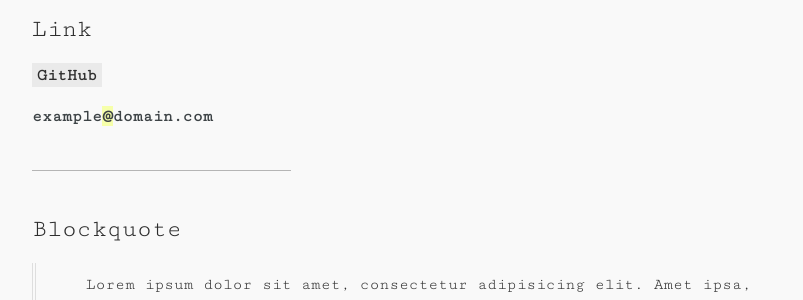
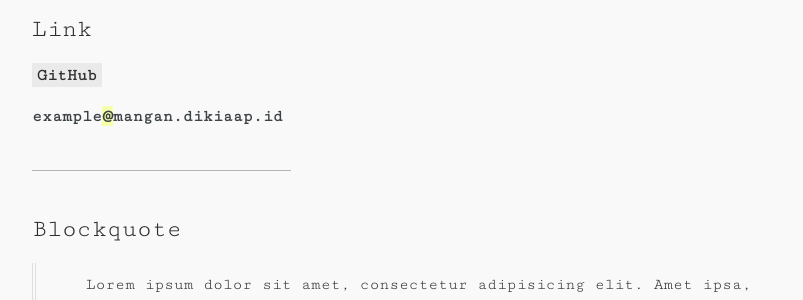
Before and after one commit to dikiaap/mangan, a Jekyll site: the page built from _posts/2016-05-05-welcome.md, in a window 1280 px wide. Shown: the part 1725-2025 px from the top of the page, without its empty margins (238-1041 px from the left). Built offline with Jekyll 4.4.1, drawn with Linux system fonts in a browser that asks for light colours; some web fonts are replaced.

```diff
--- a/_config.yml
+++ b/_config.yml
@@ -1,6 +1,6 @@
 # Site settings ...
-uri: domain.com
-url: https://domain.com
+uri: mangan.dikiaap.id
+url: https://mangan.dikiaap.id
 name: Your name
 title: Mangan
 email: example@domain.com
--- a/index.html
+++ b/index.html
@@ -6,7 +6,7 @@ layout: default
           <div class="content-col">
             <div class="dummy">
               <b><span class="big">Hi!</span></b> {{ site.description }}
-              <a href="mailto:{{ site.email }}"><b>{{ site.email }}</b></a>. <br><br>
+              <a href="mailto:example@domain.com"><b>example@domain.com</b></a>. <br><br>
               ♨ <b><span class="big">Fun pict ... </span></b><br>
 
               <div class="photos">
```
